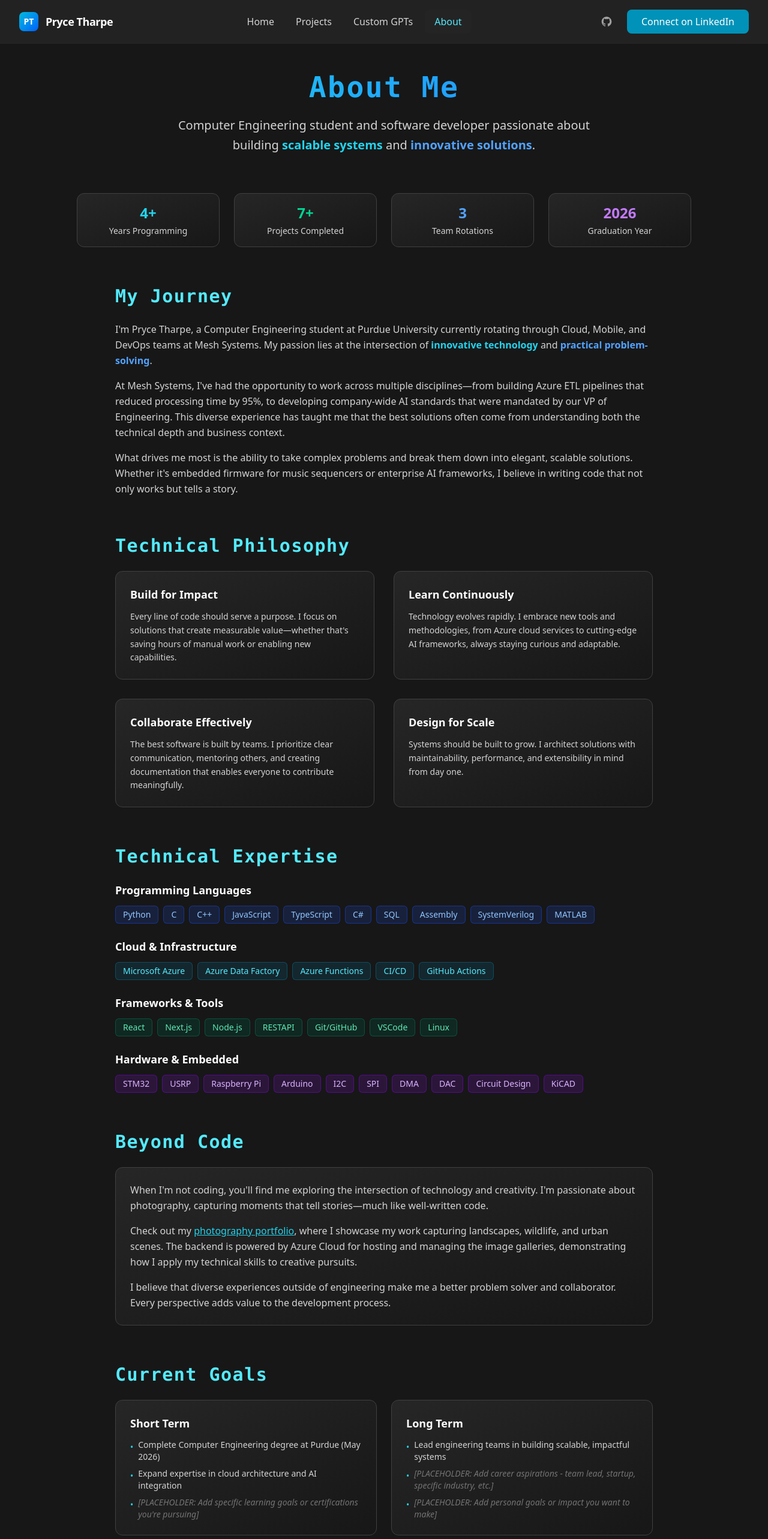
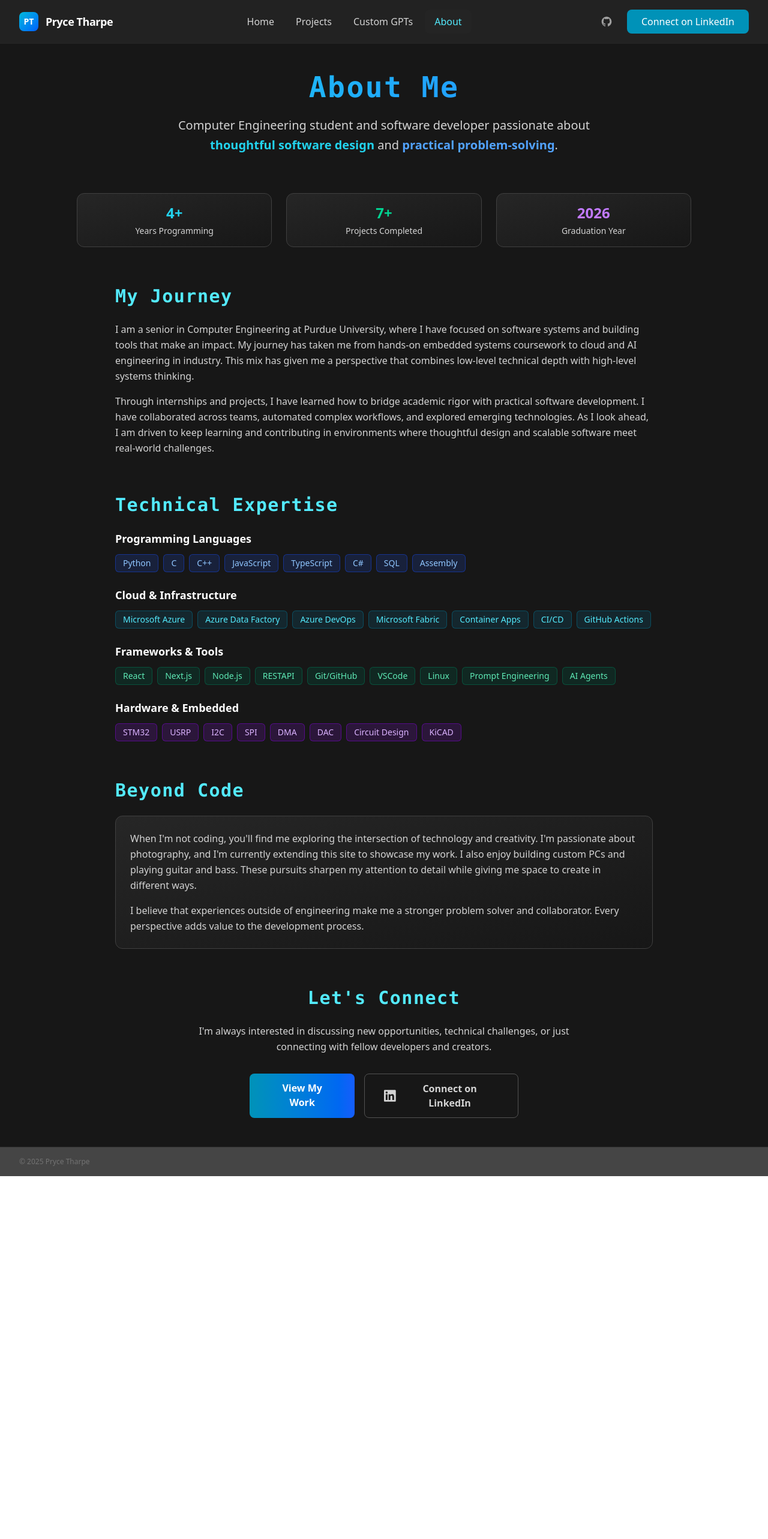
Before and after one commit to tharpep/portfolio, a Next.js app: page /about in a window 1280 px wide. Shown: the top 2566 px of the page at 60% size. After the commit the page ends 1961 px from the top, so only its background shows below. Built offline with nearby package versions, Linux system fonts and the light colour scheme.

Commit message:
cleanup and polishing

```diff
--- a/src/app/about/page.tsx
+++ b/src/app/about/page.tsx
@@ -20,14 +20,14 @@ export default function About() {
           About Me
         </h1>
         <p className="text-xl text-neutral-300 leading-relaxed max-w-3xl mx-auto">
-          Computer Engineering student and software developer passionate about building
-          <span className="text-cyan-400 font-semibold"> scalable systems</span> and
-          <span className="text-blue-400 font-semibold"> innovative solutions</span>.
+          Computer Engineering student and software developer passionate about
+          <span className="text-cyan-400 font-semibold"> thoughtful software design</span> and
+          <span className="text-blue-400 font-semibold"> practical problem-solving</span>.
         </p>
       </section>
 
       {/* Quick Stats */}
-      <section className="grid md:grid-cols-4 gap-6 mb-16">
+      <section className="grid md:grid-cols-3 gap-6 mb-16">
         <div className="text-center p-4 rounded-xl bg-gradient-to-br from-neutral-800 to-neutral-900 border border-neutral-700">
           <div className="text-2xl font-bold text-cyan-400 mb-1">4+</div>
           <div className="text-neutral-300 text-sm">Years Programming</div>
@@ -36,10 +36,7 @@ export default function About() {
           <div className="text-2xl font-bold text-emerald-400 mb-1">7+</div>
           <div className="text-neutral-300 text-sm">Projects Completed</div>
         </div>
-        <div className="text-center p-4 rounded-xl bg-gradient-to-br from-neutral-800 to-neutral-900 border border-neutral-700">
-          <div className="text-2xl font-bold text-blue-400 mb-1">3</div>
-          <div className="text-neutral-300 text-sm">Team Rotations</div>
-        </div>
+
         <div className="text-center p-4 rounded-xl bg-gradient-to-br from-neutral-800 to-neutral-900 border border-neutral-700">
           <div className="text-2xl font-bold text-purple-400 mb-1">2026</div>
           <div className="text-neutral-300 text-sm">Graduation Year</div>
@@ -56,59 +53,11 @@ export default function About() {
           </h2>
           <div className="space-y-4 text-neutral-300 leading-relaxed">
             <p>
-              I&apos;m Pryce Tharpe, a Computer Engineering student at Purdue University currently
-              rotating through Cloud, Mobile, and DevOps teams at Mesh Systems. My passion lies
-              at the intersection of <strong className="text-cyan-400">innovative technology</strong> and
-              <strong className="text-blue-400"> practical problem-solving</strong>.
+              I am a senior in Computer Engineering at Purdue University, where I have focused on software systems and building tools that make an impact. My journey has taken me from hands-on embedded systems coursework to cloud and AI engineering in industry. This mix has given me a perspective that combines low-level technical depth with high-level systems thinking.
             </p>
             <p>
-              At Mesh Systems, I&apos;ve had the opportunity to work across multiple disciplines—from building
-              Azure ETL pipelines that reduced processing time by 95%, to developing company-wide AI standards
-              that were mandated by our VP of Engineering. This diverse experience has taught me that the
-              best solutions often come from understanding both the technical depth and business context.
+              Through internships and projects, I have learned how to bridge academic rigor with practical software development. I have collaborated across teams, automated complex workflows, and explored emerging technologies. As I look ahead, I am driven to keep learning and contributing in environments where thoughtful design and scalable software meet real-world challenges.
             </p>
-            <p>
-                              What drives me most is the ability to take complex problems and break them down into elegant,
-                scalable solutions. Whether it&apos;s embedded firmware for music sequencers or enterprise AI frameworks,
-              I believe in writing code that not only works but tells a story.
-            </p>
-          </div>
-        </section>
-
-        {/* Technical Philosophy */}
-        <section>
-          <h2 className="text-3xl font-bold font-mono tracking-wider text-cyan-300 mb-6">
-            Technical Philosophy
-          </h2>
-          <div className="grid md:grid-cols-2 gap-8">
-            <div className="rounded-xl bg-gradient-to-br from-neutral-800 to-neutral-900 border border-neutral-700 p-6">
-              <h3 className="font-bold text-lg text-white mb-3">Build for Impact</h3>
-              <p className="text-neutral-300 text-sm leading-relaxed">
-                Every line of code should serve a purpose. I focus on solutions that create measurable
-                                 value—whether that&apos;s saving hours of manual work or enabling new capabilities.
-              </p>
-            </div>
-            <div className="rounded-xl bg-gradient-to-br from-neutral-800 to-neutral-900 border border-neutral-700 p-6">
-              <h3 className="font-bold text-lg text-white mb-3">Learn Continuously</h3>
-              <p className="text-neutral-300 text-sm leading-relaxed">
-                Technology evolves rapidly. I embrace new tools and methodologies, from Azure cloud services
-                to cutting-edge AI frameworks, always staying curious and adaptable.
-              </p>
-            </div>
-            <div className="rounded-xl bg-gradient-to-br from-neutral-800 to-neutral-900 border border-neutral-700 p-6">
-              <h3 className="font-bold text-lg text-white mb-3">Collaborate Effectively</h3>
-              <p className="text-neutral-300 text-sm leading-relaxed">
-                The best software is built by teams. I prioritize clear communication, mentoring others,
-                and creating documentation that enables everyone to contribute meaningfully.
-              </p>
-            </div>
-            <div className="rounded-xl bg-gradient-to-br from-neutral-800 to-neutral-900 border border-neutral-700 p-6">
-              <h3 className="font-bold text-lg text-white mb-3">Design for Scale</h3>
-              <p className="text-neutral-300 text-sm leading-relaxed">
-                Systems should be built to grow. I architect solutions with maintainability,
-                performance, and extensibility in mind from day one.
-              </p>
-            </div>
           </div>
         </section>
 
@@ -123,7 +72,7 @@ export default function About() {
             <div>
               <h3 className="font-bold text-lg text-white mb-3">Programming Languages</h3>
               <div className="flex flex-wrap gap-2">
-                {["Python", "C", "C++", "JavaScript", "TypeScript", "C#", "SQL", "Assembly", "SystemVerilog", "MATLAB"].map(tech => (
+                {["Python", "C", "C++", "JavaScript", "TypeScript", "C#", "SQL", "Assembly"].map(tech => (
                   <span key={tech} className="px-3 py-1 text-sm font-medium bg-blue-900/30 text-blue-300 rounded-md border border-blue-700/50">
                     {tech}
                   </span>
@@ -135,7 +84,7 @@ export default function About() {
             <div>
               <h3 className="font-bold text-lg text-white mb-3">Cloud & Infrastructure</h3>
               <div className="flex flex-wrap gap-2">
-                {["Microsoft Azure", "Azure Data Factory", "Azure Functions", "CI/CD", "GitHub Actions"].map(tech => (
+                {["Microsoft Azure", "Azure Data Factory", "Azure DevOps", "Microsoft Fabric", "Container Apps", "CI/CD", "GitHub Actions"].map(tech => (
                   <span key={tech} className="px-3 py-1 text-sm font-medium bg-cyan-900/30 text-cyan-300 rounded-md border border-cyan-700/50">
                     {tech}
                   </span>
@@ -147,7 +96,7 @@ export default function About() {
             <div>
               <h3 className="font-bold text-lg text-white mb-3">Frameworks & Tools</h3>
               <div className="flex flex-wrap gap-2">
-                {["React", "Next.js", "Node.js", "RESTAPI", "Git/GitHub", "VSCode", "Linux"].map(tech => (
+                {["React", "Next.js", "Node.js", "RESTAPI", "Git/GitHub", "VSCode", "Linux", "Prompt Engineering", "AI Agents"].map(tech => (
                   <span key={tech} className="px-3 py-1 text-sm font-medium bg-emerald-900/30 text-emerald-300 rounded-md border border-emerald-700/50">
                     {tech}
                   </span>
@@ -159,7 +108,7 @@ export default function About() {
             <div>
               <h3 className="font-bold text-lg text-white mb-3">Hardware & Embedded</h3>
               <div className="flex flex-wrap gap-2">
-                {["STM32", "USRP", "Raspberry Pi", "Arduino", "I2C", "SPI", "DMA", "DAC", "Circuit Design", "KiCAD"].map(tech => (
+                {["STM32", "USRP", "I2C", "SPI", "DMA", "DAC", "Circuit Design", "KiCAD"].map(tech => (
                   <span key={tech} className="px-3 py-1 text-sm font-medium bg-purple-900/30 text-purple-300 rounded-md border border-purple-700/50">
                     {tech}
                   </span>
@@ -176,61 +125,11 @@ export default function About() {
           </h2>
           <div className="rounded-xl bg-gradient-to-br from-neutral-800 to-neutral-900 border border-neutral-700 p-6">
             <p className="text-neutral-300 leading-relaxed mb-4">
-              When I&apos;m not coding, you&apos;ll find me exploring the intersection of technology and creativity.
-              I&apos;m passionate about photography, capturing moments that tell stories—much like well-written code.
-            </p>
-            <p className="text-neutral-300 leading-relaxed mb-4">
-              Check out my <Link href="/photography" className="text-cyan-400 hover:text-cyan-300 transition-colors underline">photography portfolio</Link>,
-              where I showcase my work capturing landscapes, wildlife, and urban scenes. The backend is powered by Azure Cloud
-              for hosting and managing the image galleries, demonstrating how I apply my technical skills to creative pursuits.
+              When I&apos;m not coding, you&apos;ll find me exploring the intersection of technology and creativity. I&apos;m passionate about photography, and I&apos;m currently extending this site to showcase my work. I also enjoy building custom PCs and playing guitar and bass. These pursuits sharpen my attention to detail while giving me space to create in different ways.
             </p>
             <p className="text-neutral-300 leading-relaxed">
-              I believe that diverse experiences outside of engineering make me a better problem solver
-              and collaborator. Every perspective adds value to the development process.
+              I believe that experiences outside of engineering make me a stronger problem solver and collaborator. Every perspective adds value to the development process.
             </p>
-          </div>
-        </section>
-
-        {/* Current Goals - PLACEHOLDER SECTION */}
-        <section>
-          <h2 className="text-3xl font-bold font-mono tracking-wider text-cyan-300 mb-6">
-            Current Goals
-          </h2>
-          <div className="grid md:grid-cols-2 gap-6">
-            <div className="rounded-xl bg-gradient-to-br from-neutral-800 to-neutral-900 border border-neutral-700 p-6">
-              <h3 className="font-bold text-lg text-white mb-3">Short Term</h3>
-              <ul className="space-y-2 text-neutral-300 text-sm">
-                <li className="flex items-start gap-2">
-                  <span className="text-cyan-400 mt-1">•</span>
-                  <span>Complete Computer Engineering degree at Purdue (May 2026)</span>
-                </li>
-                <li className="flex items-start gap-2">
-                  <span className="text-cyan-400 mt-1">•</span>
-                  <span>Expand expertise in cloud architecture and AI integration</span>
-                </li>
-                <li className="flex items-start gap-2">
-                  <span className="text-cyan-400 mt-1">•</span>
-                  <span className="text-neutral-500 italic">[PLACEHOLDER: Add specific learning goals or certifications you&apos;re pursuing]</span>
-                </li>
-              </ul>
-            </div>
-            <div className="rounded-xl bg-gradient-to-br from-neutral-800 to-neutral-900 border border-neutral-700 p-6">
-              <h3 className="font-bold text-lg text-white mb-3">Long Term</h3>
-              <ul className="space-y-2 text-neutral-300 text-sm">
-                <li className="flex items-start gap-2">
-                  <span className="text-cyan-400 mt-1">•</span>
-                  <span>Lead engineering teams in building scalable, impactful systems</span>
-                </li>
-                <li className="flex items-start gap-2">
-                  <span className="text-cyan-400 mt-1">•</span>
-                  <span className="text-neutral-500 italic">[PLACEHOLDER: Add career aspirations - team lead, startup, specific industry, etc.]</span>
-                </li>
-                <li className="flex items-start gap-2">
-                  <span className="text-cyan-400 mt-1">•</span>
-                  <span className="text-neutral-500 italic">[PLACEHOLDER: Add personal goals or impact you want to make]</span>
-                </li>
-              </ul>
-            </div>
           </div>
         </section>
 
@@ -264,56 +163,7 @@ export default function About() {
           </div>
         </section>
 
-        {/* Continuous Learning */}
-        <section>
-          <h2 className="text-3xl font-bold font-mono tracking-wider text-cyan-300 mb-6">
-            Continuous Learning
-          </h2>
-          <div className="rounded-xl bg-gradient-to-br from-neutral-800 to-neutral-900 border border-neutral-700 p-6">
-            <p className="text-neutral-300 leading-relaxed mb-6">
-              Technology evolves rapidly, and staying current is essential. I&apos;m committed to continuous learning
-              and professional development through various channels.
-            </p>
 
-            <div className="grid md:grid-cols-2 gap-6">
-              <div>
-                <h3 className="font-bold text-lg text-white mb-3">Current Learning</h3>
-                <ul className="space-y-2 text-neutral-300 text-sm">
-                  <li className="flex items-start gap-2">
-                    <span className="text-cyan-400 mt-1">📚</span>
-                    <span className="text-neutral-500 italic">[PLACEHOLDER: Add current courses, certifications, or books you&apos;re working through]</span>
-                  </li>
-                  <li className="flex items-start gap-2">
-                    <span className="text-cyan-400 mt-1">🎯</span>
-                    <span className="text-neutral-500 italic">[PLACEHOLDER: Add specific skills or technologies you&apos;re focusing on]</span>
-                  </li>
-                  <li className="flex items-start gap-2">
-                    <span className="text-cyan-400 mt-1">🏆</span>
-                    <span className="text-neutral-500 italic">[PLACEHOLDER: Add any upcoming certifications or goals]</span>
-                  </li>
-                </ul>
-              </div>
-
-              <div>
-                <h3 className="font-bold text-lg text-white mb-3">Learning Resources</h3>
-                <ul className="space-y-2 text-neutral-300 text-sm">
-                  <li className="flex items-start gap-2">
-                    <span className="text-emerald-400 mt-1">💻</span>
-                    <span className="text-neutral-500 italic">[PLACEHOLDER: Add platforms like Coursera, Pluralsight, etc.]</span>
-                  </li>
-                  <li className="flex items-start gap-2">
-                    <span className="text-emerald-400 mt-1">📖</span>
-                    <span className="text-neutral-500 italic">[PLACEHOLDER: Add technical blogs, newsletters, or publications you follow]</span>
-                  </li>
-                  <li className="flex items-start gap-2">
-                    <span className="text-emerald-400 mt-1">🤝</span>
-                    <span className="text-neutral-500 italic">[PLACEHOLDER: Add communities, meetups, or conferences you participate in]</span>
-                  </li>
-                </ul>
-              </div>
-            </div>
-          </div>
-        </section>
       </div>
     </main>
   );
--- a/src/app/page.tsx
+++ b/src/app/page.tsx
@@ -10,7 +10,7 @@ export default function Home() {
           Pryce Tharpe
         </h1>
         <p className="text-lg md:text-xl text-neutral-300 leading-relaxed max-w-3xl mx-auto mb-8 prose-relaxed">
-          Computer Engineering student at Purdue building scalable systems and thoughtful UIs across cloud, web, and embedded.
+          Computer Engineering student at Purdue exploring software development through embedded systems, cloud automation, and AI integration.
         </p>
         <div className="flex flex-col sm:flex-row gap-3 justify-center max-w-md mx-auto">
           <Link
@@ -40,28 +40,28 @@ export default function Home() {
                      <FeaturedProjectCard
              title="AI System Prompt Framework"
              href="/projects/ai-system-prompt"
-            desc="Company-wide AI prompt standard highly encouraged and backed by VP of Engineering for engineering departments"
+             desc="Co-developed master IDE prompt standardizing AI-assisted coding workflows across engineering teams"
              tech="OpenAI API"
              accent="cyan"
            />
                      <FeaturedProjectCard
              title="Azure ETL Pipeline"
              href="/projects/azure-etl-pipeline"
-            desc="Automated financial analysis pipeline reducing processing time from 2-3 hours to 5-10 minutes"
+             desc="Automated ETL pipeline with Microsoft Fabric and SQL, cutting monthly Azure reporting from 3 hours to under 10 minutes"
              tech="Microsoft Fabric"
              accent="blue"
            />
                      <FeaturedProjectCard
              title="DJ Pete Beat Sequencer"
              href="/projects/dj-pete-beat-sequencer"
-            desc="STM32 embedded firmware with RGB keypads, presented at Purdue Spark Challenge"
+             desc="STM32 firmware integrating I2C, DMA, and SPI for multi-track audio playback"
              tech="STM32"
              accent="purple"
            />
                      <FeaturedProjectCard
              title="Azure DevOps Scorecard"
              href="/projects/devops-scorecard"
-            desc="Real-time sprint visibility extension replacing lengthy status meetings"
+             desc="Azure DevOps extension with real-time sprint dashboards for project tracking"
              tech="React"
              accent="emerald"
            />
@@ -87,12 +87,12 @@ export default function Home() {
              title="Software Engineering Intern"
              organization="Mesh Systems"
              period="May 2025 – Present"
-            description="Rotating through Cloud, Mobile & DevOps teams at IoT-focused software solutions firm. Leading AI enablement initiatives, building automated pipelines, and developing enterprise extensions."
+             description="Rotating through Cloud, Mobile & DevOps teams, contributing to AI enablement initiatives, automation pipelines, external features, and workflow extensions."
              highlights={[
-              "Co-developed company's master IDE prompt highly encouraged and backed by VP of Engineering for engineering departments",
-              "Built Azure ETL pipeline reducing 13-step manual process from 2-3 hours to 5-10 minutes",
-              "Led 8 company-wide AI 101 training sessions plus 5 group/individual check-ins",
-              "Architected React/Next.js Azure DevOps Sprint Scorecard extension from mockups to production"
+               "Co-developed master IDE prompt standardizing AI-assisted coding workflows across engineering teams",
+               "Built internal GPT-based tools and co-facilitated 17 short enablement sessions for 20+ engineers across multiple teams",
+               "Designed and delivered Azure DevOps extension with real-time sprint dashboards for project tracking",
+               "Designed and launched automated ETL pipeline with Microsoft Fabric and SQL, cutting monthly Azure reporting from 3 hours to under 10 minutes"
              ]}
            />
           <ExperienceCard
@@ -130,7 +130,7 @@ export default function Home() {
             title="Computer Engineering, B.S."
             organization="Purdue University"
             period="August 2022 – May 2026"
-            description="Honors Program, Goss Scholars Learning Community. Coursework spanning software engineering, machine learning, embedded systems, and data automation with extensive hands-on project experience."
+                         description="Honors Program, Goss Scholars Learning Community. Current relevant coursework spanning software engineering, AI and machine learning, embedded systems, and data automation with extensive hands-on project experience."
             highlights={[
               "Developed STM32 embedded firmware for beat sequencer presented at Spark Challenge",
               "Engineered automated FM radio detection using USRP and GNU Radio",
```
Lines whose indentation alone changed are shown as unchanged.
